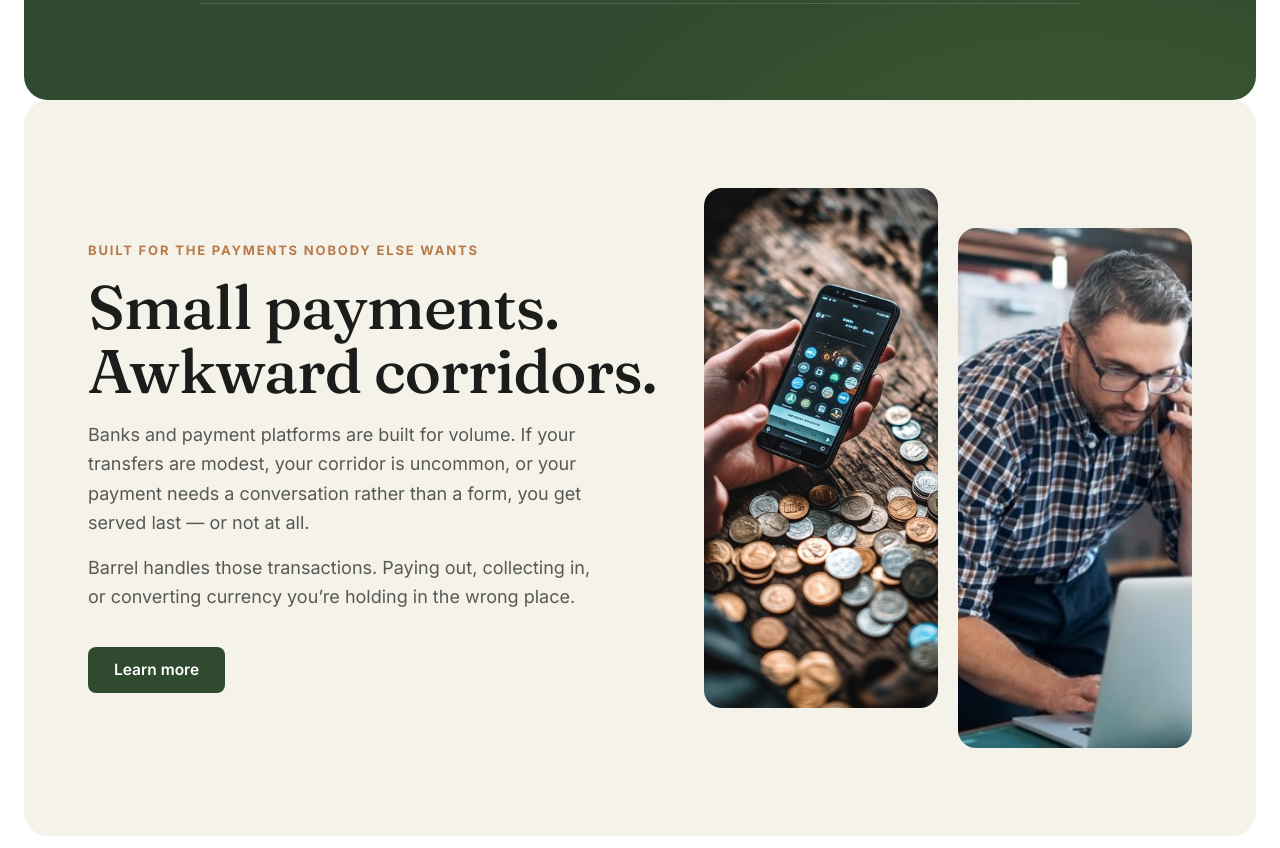
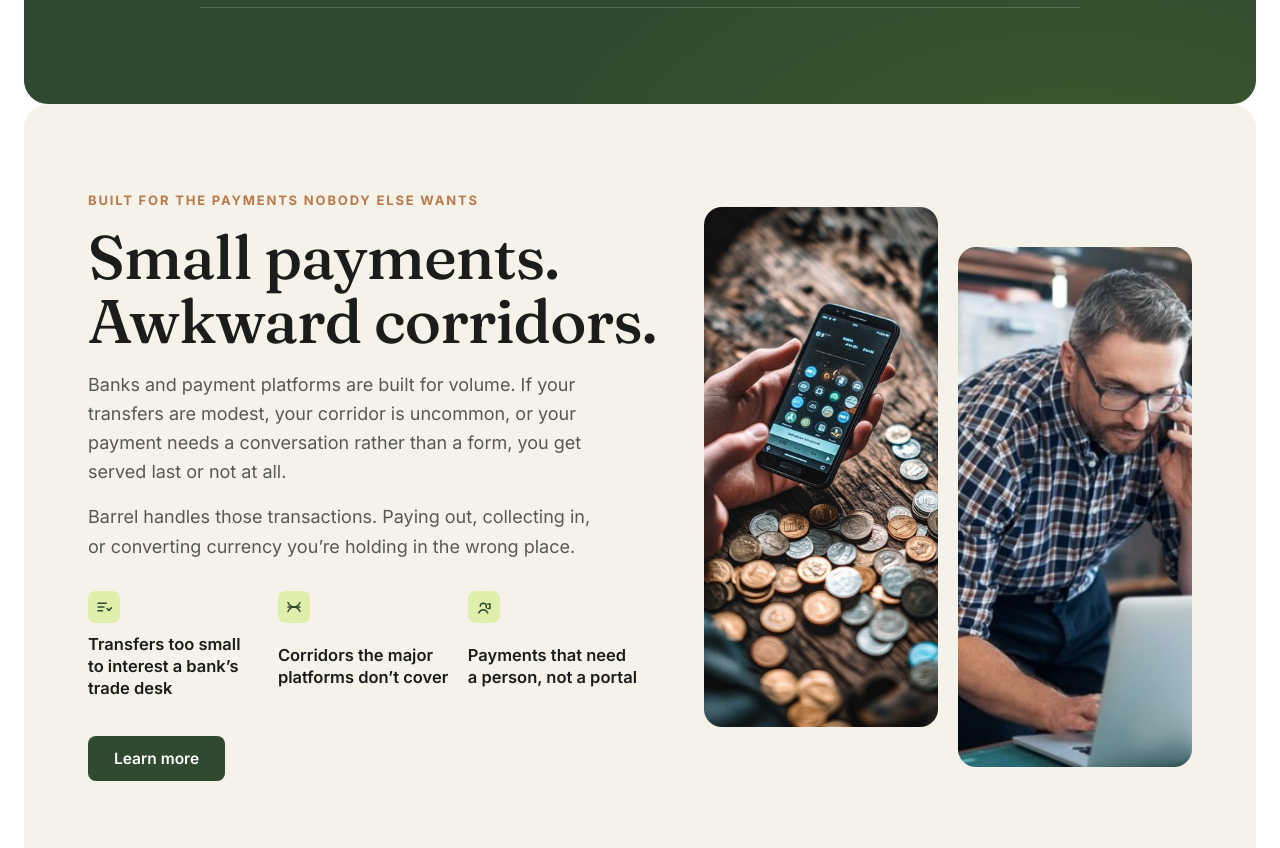
Before and after one commit to tolutally/barrel-web, a website: page index.html in a window 1280 px wide. Shown: the part 1949-2797 px from the top of the page. Drawn offline with Linux system fonts and the light colour scheme.

Commit message:
Refine landing page hero and section copy

```diff
--- a/index.html
+++ b/index.html
@@ -480,9 +480,9 @@
       padding: 0 40px;
       text-align: center;
       font-style: italic;
-      font-size: 17px;
+      font-size: 20px;
       line-height: 1.5;
-      color: rgba(26, 29, 26, 0.66);
+      color: var(--copper);
     }
 
     /* ============ WHO IT'S FOR ============ */
@@ -545,6 +545,34 @@
       line-height: 1.62;
       color: rgba(26, 29, 26, 0.72);
       max-width: 520px;
+    }
+
+    .who-bullets {
+      margin-top: 30px;
+      display: grid;
+      grid-template-columns: repeat(3, minmax(0, 1fr));
+      gap: 18px;
+      list-style: none;
+      max-width: 100%;
+    }
+
+    .who-bullets li {
+      display: grid;
+      gap: 10px;
+      align-items: start;
+      font-size: 16.5px;
+      font-weight: 600;
+      line-height: 1.35;
+      color: var(--ink);
+    }
+
+    .who-bullets svg {
+      width: 32px;
+      height: 32px;
+      color: var(--deep-green);
+      background: rgba(185, 230, 60, 0.36);
+      border-radius: 8px;
+      padding: 7px;
     }
 
     .who-actions {
@@ -769,6 +797,15 @@
       line-height: 1.65;
       color: rgba(26, 29, 26, 0.8);
       max-width: 520px;
+    }
+
+    .how-callout {
+      margin-top: 16px;
+      font-size: 21px;
+      font-weight: 800;
+      font-style: italic;
+      line-height: 1.35;
+      color: var(--deep-green);
     }
 
     .how-art {
@@ -1140,6 +1177,8 @@
       .who { padding: 0 16px 20px; }
       .who-card { padding: 56px 24px 52px; border-radius: 18px; }
       .who-grid { grid-template-columns: 1fr; gap: 44px; }
+      .who-bullets { grid-template-columns: 1fr; gap: 14px; }
+      .who-bullets li { grid-template-columns: 32px minmax(0, 1fr); gap: 14px; align-items: center; }
       .who-figures { margin-top: 8px; gap: 16px; }
       .who-media { height: 320px; }
       .who-media:last-child { margin-top: 0; }
@@ -1181,13 +1220,13 @@
     <div class="hero-inner">
       <div class="hero-copy">
         <h1>
-          <span class="line">Transact globally.</span>
-          <span class="line cycle-wrap">Kill the <span class="cycle-word" id="cycleWord">guesswork</span><span class="cursor" aria-hidden="true"></span></span>
+          <span class="line">Not worth your</span>
+          <span class="line cycle-wrap"><span class="cycle-word" id="cycleWord">bank&rsquo;s</span><span class="cursor" aria-hidden="true"></span> time.</span>
         </h1>
 
         <p class="hero-sub">
-          We collect, convert, and pay whoever you need, anywhere in the world.
-          One instruction, settled end to end, on your behalf.
+          That&rsquo;s the payment we handle. We collect, convert, and pay whoever you need -s
+          anywhere in the world, on your behalf.
         </p>
 
         <div class="hero-ctas">
@@ -1336,7 +1375,7 @@
           </button>
           <div class="accordion-panel">
             <div>
-              <p>Move between the world&rsquo;s major currencies - USD, EUR, GBP, CAD, CNY, and more, through licensed partners and established corridors. Compliance is built in before a single dollar moves.</p>
+              <p>Major currencies &mdash; USD, EUR, GBP, CAD, CNY and others &mdash; plus the corridors most platforms skip. If your route is unusual, that&rsquo;s the one to ask us about. Every corridor runs through licensed partners with compliance handled before anything moves.</p>
             </div>
           </div>
         </div>
@@ -1350,9 +1389,34 @@
       <div class="who-grid">
         <div class="who-copy">
           <span class="eyebrow">Built for the payments nobody else wants</span>
-          <h2><span>Small payments.</span><span>Awkward corridors.</span></h2>
-          <p class="who-lead">Banks and payment platforms are built for volume. If your transfers are modest, your corridor is uncommon, or your payment needs a conversation rather than a form, you get served last &mdash; or not at all.</p>
+          <h2><span>Small payments.</span><span> Awkward corridors.</span></h2>
+          <p class="who-lead">Banks and payment platforms are built for volume. If your transfers are modest, your corridor is uncommon, or your payment needs a conversation rather than a form, you get served last or not at all.</p>
           <p class="who-lead">Barrel handles those transactions. Paying out, collecting in, or converting currency you&rsquo;re holding in the wrong place.</p>
+          <ul class="who-bullets" aria-label="Best fit transactions">
+            <li>
+              <svg viewBox="0 0 24 24" fill="none" aria-hidden="true">
+                <path d="M4 7h11M4 12h8M4 17h6" stroke="currentColor" stroke-width="2" stroke-linecap="round"/>
+                <path d="M16 14l2.5 2.5L22 13" stroke="currentColor" stroke-width="2" stroke-linecap="round" stroke-linejoin="round"/>
+              </svg>
+              <span>Transfers too small to interest a bank&rsquo;s trade desk</span>
+            </li>
+            <li>
+              <svg viewBox="0 0 24 24" fill="none" aria-hidden="true">
+                <path d="M4 18c4-8 12-8 16 0" stroke="currentColor" stroke-width="2" stroke-linecap="round"/>
+                <path d="M4 6c4 8 12 8 16 0" stroke="currentColor" stroke-width="2" stroke-linecap="round"/>
+                <path d="M4 12h16" stroke="currentColor" stroke-width="2" stroke-linecap="round"/>
+              </svg>
+              <span>Corridors the major platforms don&rsquo;t cover</span>
+            </li>
+            <li>
+              <svg viewBox="0 0 24 24" fill="none" aria-hidden="true">
+                <path d="M7 11a4 4 0 1 1 8 0v2" stroke="currentColor" stroke-width="2" stroke-linecap="round"/>
+                <path d="M5 20c1.2-3 3.5-4.5 6-4.5s4.8 1.5 6 4.5" stroke="currentColor" stroke-width="2" stroke-linecap="round"/>
+                <path d="M17 8h3v6h-3" stroke="currentColor" stroke-width="2" stroke-linecap="round" stroke-linejoin="round"/>
+              </svg>
+              <span>Payments that need a person, not a portal</span>
+            </li>
+          </ul>
           <div class="who-actions">
             <a class="btn btn-green" href="https://wa.me/15877272124?text=Hi%20Barrel%20%E2%80%94%20I'd%20like%20a%20rate.%0A%0ASending%3A%20%0ATo%3A%20%0AFor%3A%20" target="_blank" rel="noopener">Learn more</a>
           </div>
@@ -1390,7 +1454,7 @@
           <div class="stats-row">
             <div class="stat stat-green reveal">
               <span class="stat-number" data-count="30" data-suffix="%">30%</span>
-              <p class="stat-label"><strong>fewer</strong> correspondent banking relationships connect the global payment system than a decade ago &mdash; smaller markets cut first for lacking the volume to be profitable <a class="stat-cite" href="https://www.worldbank.org/en/news/press-release/2024/09/06/world-bank-works-to-ensure-pacific-island-countries-stay-connected-to-global-financial-system" target="_blank" rel="noopener" aria-label="Source: World Bank" title="Source: World Bank"><svg viewBox="0 0 24 24" width="12" height="12" fill="none" stroke="currentColor" stroke-width="2" stroke-linecap="round" stroke-linejoin="round" aria-hidden="true"><path d="M14 2H6a2 2 0 0 0-2 2v16a2 2 0 0 0 2 2h12a2 2 0 0 0 2-2V8z"/><polyline points="14 2 14 8 20 8"/><line x1="8" y1="13" x2="16" y2="13"/><line x1="8" y1="17" x2="16" y2="17"/></svg></a></p>
+              <p class="stat-label"><strong>fewer</strong> correspondent banking relationships connect the global payment system than a decade ago, smaller markets cut first for lacking the volume to be profitable <a class="stat-cite" href="https://www.worldbank.org/en/news/press-release/2024/09/06/world-bank-works-to-ensure-pacific-island-countries-stay-connected-to-global-financial-system" target="_blank" rel="noopener" aria-label="Source: World Bank" title="Source: World Bank"><svg viewBox="0 0 24 24" width="12" height="12" fill="none" stroke="currentColor" stroke-width="2" stroke-linecap="round" stroke-linejoin="round" aria-hidden="true"><path d="M14 2H6a2 2 0 0 0-2 2v16a2 2 0 0 0 2 2h12a2 2 0 0 0 2-2V8z"/><polyline points="14 2 14 8 20 8"/><line x1="8" y1="13" x2="16" y2="13"/><line x1="8" y1="17" x2="16" y2="17"/></svg></a></p>
             </div>
 
             <div class="stat stat-copper reveal">
@@ -1417,6 +1481,7 @@
         <p class="lead">
           You bring the transaction - we handle sourcing, settlement, and proof.
         </p>
+        <p class="how-callout">From modest transfers upward.</p>
       </div>
 
       <div class="accordion steps">
@@ -1590,12 +1655,12 @@
   <script>
     (function () {
       var el = document.getElementById("cycleWord");
-      var words = ["guesswork", "bank fees", "bad rates", "the wait"];
+      var words = ["bank's", "fintech's", "payment app's"];
       var TYPE_MS = 95;
       var DELETE_MS = 45;
       var PAUSE_MS = 1500;
 
-      // Respect reduced motion: keep static "guesswork" and stop the cursor blink.
+      // Respect reduced motion: keep static "bank's" and stop the cursor blink.
       if (window.matchMedia("(prefers-reduced-motion: reduce)").matches) {
         el.textContent = words[0];
         var cursor = document.querySelector(".cursor");
```
